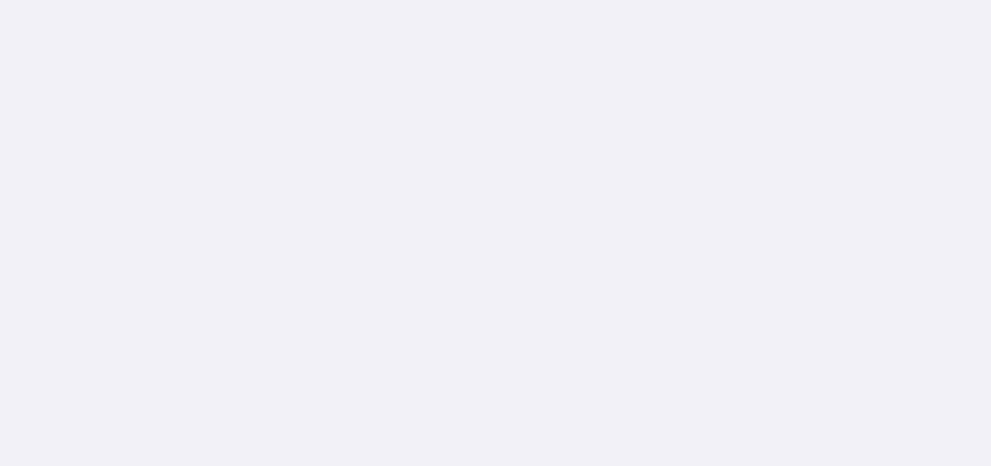
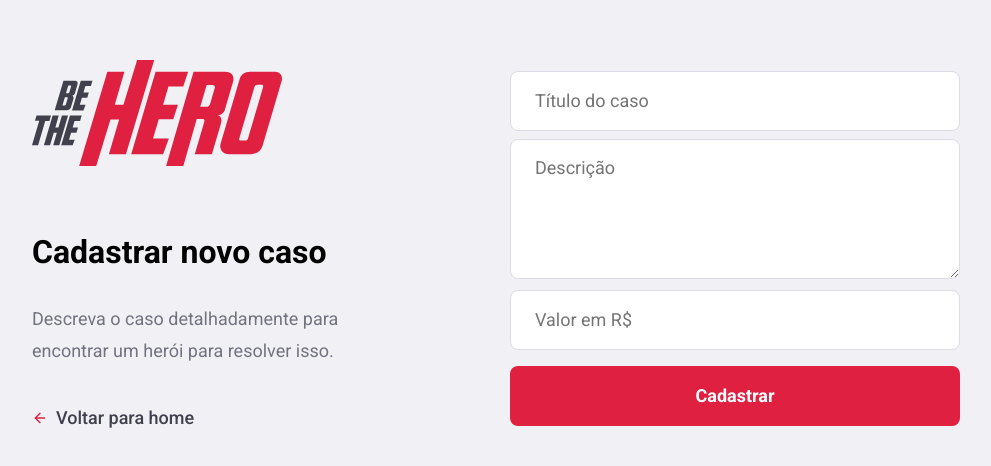
Before and after one commit to hansalmeida/Be-the-hero, a React (Create React App) app in the folder frontend/: page /incidents/new in a window 1280 px wide. Shown: the part 156-622 px from the top of the page, without its empty margins (144-1135 px from the left). Built offline with nearby package versions, Linux system fonts and the light colour scheme.

Commit message:
New Incident report page created

```diff
--- a/frontend/src/Global.scss
+++ b/frontend/src/Global.scss
@@ -24,13 +24,20 @@
 }
 
 form {
-  input {
+  input,
+  textarea {
     width: 100%;
     height: 60px;
     columns: #3333;
     border: 1px solid #dcdce6;
     border-radius: 8px;
     padding: 0 24px;
+  }
+  textarea {
+    min-height: 140px;
+    padding: 16px 24px;
+    line-height: 24px;
+    resize: vertical;
   }
 }
 
--- /dev/null
+++ b/frontend/src/pages/NewIncident/index.jsx
@@ -0,0 +1,35 @@
+import React from "react"
+import "./styles.scss"
+
+import logoImg from "../../assets/logo.svg"
+import { FiArrowLeft } from "react-icons/fi"
+import { Link } from "react-router-dom"
+
+const NewIncident = props => {
+  return (
+    <div className="NewIncident-component">
+      <div className="content">
+        <section>
+          <img src={logoImg} alt="Be the hero logo" />
+          <h1>Cadastrar novo caso</h1>
+          <p>
+            Descreva o caso detalhadamente para encontrar um herói para resolver
+            isso.
+          </p>
+          <Link className="back-link" to="/profile">
+            <FiArrowLeft size={16} color="#E02041" />
+            Voltar para home
+          </Link>
+        </section>
+
+        <form>
+          <input placeholder="Título do caso" />
+          <textarea placeholder="Descrição"></textarea>
+          <input placeholder="Valor em R$" />
+          <button className="button">Cadastrar</button>
+        </form>
+      </div>
+    </div>
+  )
+}
+export default NewIncident
--- /dev/null
+++ b/frontend/src/pages/NewIncident/styles.scss
@@ -0,0 +1,48 @@
+.NewIncident-component {
+  width: 100%;
+  max-width: 1120px;
+  height: 100vh;
+  margin: 0 auto;
+
+  display: flex;
+  align-items: center;
+  justify-content: center;
+
+  .content {
+    width: 100%;
+    padding: 96px;
+    background-color: #f0f0f5;
+    box-shadow: 0 0 100px rgba(0, 0, 0, 0.1);
+    border-radius: 8px;
+
+    display: flex;
+    justify-content: space-between;
+    align-items: center;
+
+    section {
+      width: 100%;
+      max-width: 380px;
+
+      h1 {
+        margin: 64px 0 32px;
+        font-size: 32px;
+      }
+
+      p {
+        font-size: 18px;
+        color: #737380;
+        line-height: 32px;
+      }
+    }
+
+    form {
+      width: 100%;
+      max-width: 450px;
+
+      input,
+      textarea {
+        margin-top: 8px;
+      }
+    }
+  }
+}
--- a/frontend/src/routes.js
+++ b/frontend/src/routes.js
@@ -4,6 +4,7 @@
 import Logon from "./pages/Logon"
 import Register from "./pages/Register"
 import Profile from "./pages/Profile"
+import NewIncident from "./pages/NewIncident"
 
 const Routes = () => {
   return (
@@ -12,6 +13,7 @@
         <Route exact path="/" component={Logon} />
         <Route path="/register" component={Register} />
         <Route path="/profile" component={Profile} />
+        <Route path="/incidents/new" component={NewIncident} />
       </Switch>
     </Router>
   )
```
